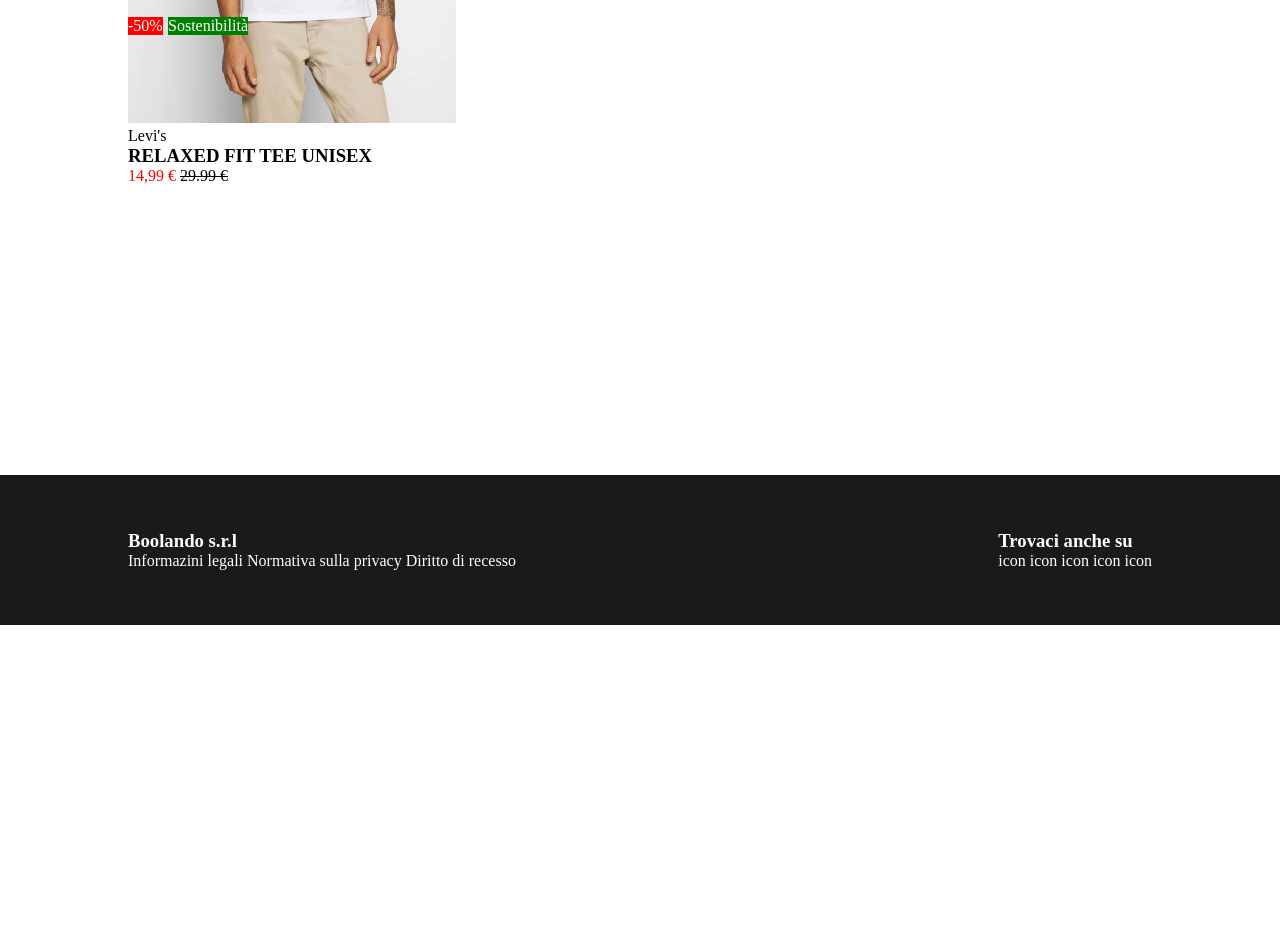
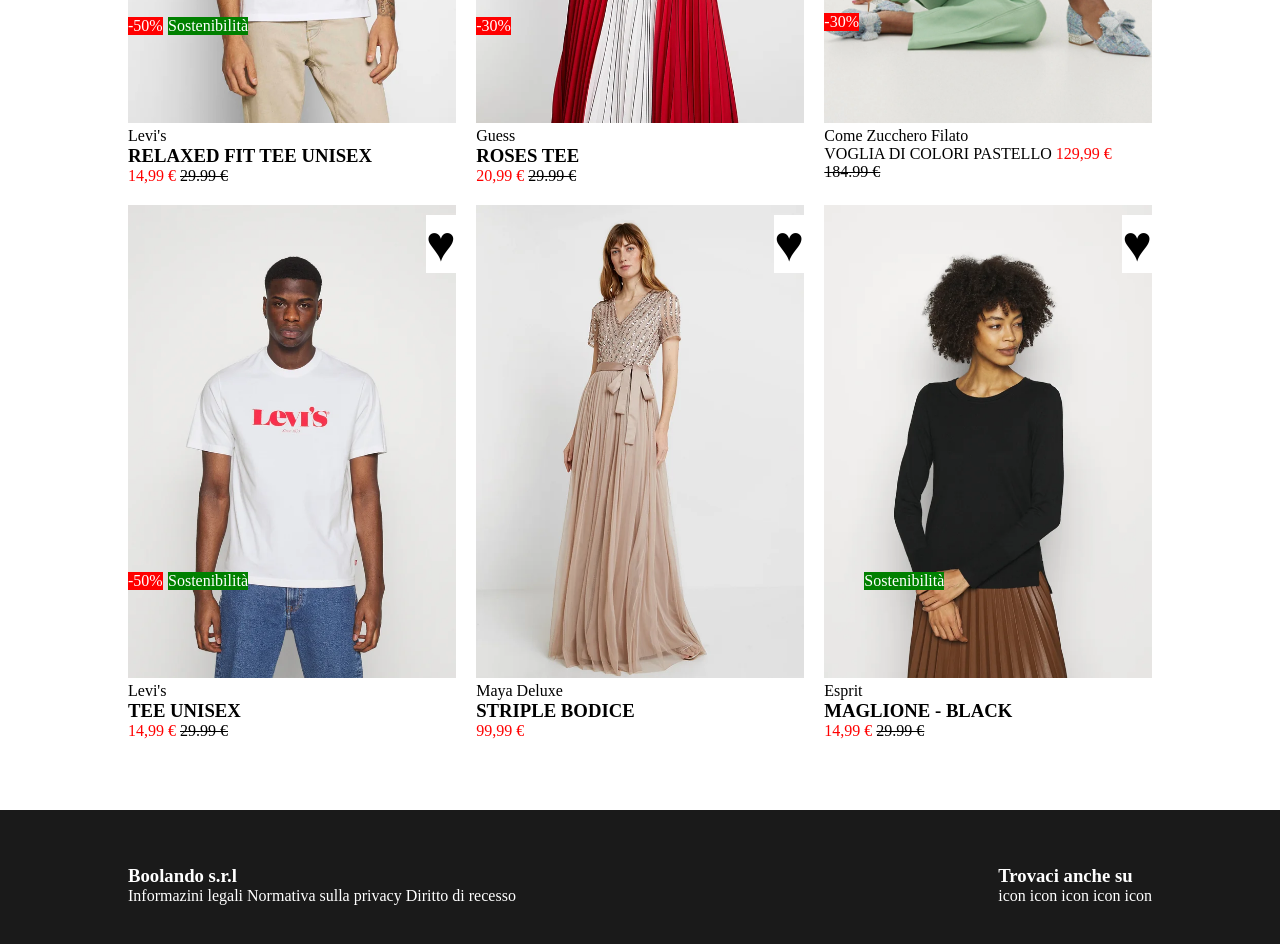
Before and after one commit to ubska/html-css-boolando, a plain HTML site: page index.html in a window 1280 px wide. Shown: the part 500-1444 px from the top of the page. Before the commit the page ends 1125 px from the top, so only its background shows below. Drawn offline with Linux system fonts and the light colour scheme.

Commit message:
heart hover

```diff
--- a/css/style.css
+++ b/css/style.css
@@ -67,10 +67,17 @@ main{
 }
 
 .heart{
+    font-size: 50px;
     position: absolute;
     top: 10px;
     right: 0;
     background-color: white;
+    z-index: 600;
+    cursor: pointer;
+}
+
+.heart:hover{
+    color: #ff0000;
 }
 .discount-label{
     color: white;
@@ -78,6 +85,7 @@ main{
     position: absolute;
     left: 0px;
     bottom: 150px;
+    z-index: 500;
 }
 
 .info-label{
@@ -86,6 +94,7 @@ main{
     position: absolute;
     bottom: 150px;
     left: 40px;
+    z-index: 500;
 }
 
 .price{
--- a/index.html
+++ b/index.html
@@ -44,11 +44,67 @@
                     <span class="price">14,99 &#8364;</span>
                     <span class="full-price"><del>29.99 &#8364;</del></span>
                 </div>
-                <div class="product"></div>
-                <div class="product"></div>
-                <div class="product"></div>
-                <div class="product"></div>
-                <div class="product"></div>
+
+
+                <!-- product item -->
+                <div class="product">
+                    <div class="heart">&heartsuit;</div>
+                    <img src="img/2.webp" alt="card product">
+                    <div class="discount-label">-30%</div>
+
+                    <!-- info product -->
+                    <div>Guess</div>
+                    <h3>ROSES TEE</h3>
+                    <span class="price">20,99 &#8364;</span>
+                    <span class="full-price"><del>29.99 &#8364;</del></span>
+                </div>
+
+                <!-- product item -->
+                <div class="product">
+                    <div class="heart">&heartsuit;</div>
+                    <img src="img/3.webp" alt="card product">
+                    <div class="discount-label">-30%</div>
+                    <!-- info product -->
+                    <div>Come Zucchero Filato</div>
+                    <h3></h3>VOGLIA DI COLORI PASTELLO
+                    <span class="price">129,99 &#8364;</span>
+                    <span class="full-price"><del>184.99 &#8364;</del></span>
+                </div>
+
+                <!-- product item -->
+                <div class="product">
+                    <div class="heart">&heartsuit;</div>
+                    <img src="img/4.webp" alt="card product">
+                    <div class="discount-label">-50%</div>
+                    <div class="info-label">Sostenibilità</div>
+                    <!-- info product -->
+                    <div>Levi's</div>
+                    <h3>TEE UNISEX</h3>
+                    <span class="price">14,99 &#8364;</span>
+                    <span class="full-price"><del>29.99 &#8364;</del></span>
+                </div>
+
+                <!-- product item -->
+                <div class="product">
+                    <div class="heart">&heartsuit;</div>
+                    <img src="img/5.webp" alt="card product">
+                    <!-- info product -->
+                    <div>Maya Deluxe</div>
+                    <h3>STRIPLE BODICE</h3>
+                    <span class="price">99,99 &#8364;</span>
+                </div>
+
+                <!-- product item -->
+                <div class="product">
+                    <div class="heart">&heartsuit;</div>
+                    <img src="img/6.webp" alt="card product">
+                    <div class="info-label">Sostenibilità</div>
+                    <!-- info product -->
+                    <div>Esprit</div>
+                    <h3>MAGLIONE - BLACK</h3>
+                    <span class="price">14,99 &#8364;</span>
+                    <span class="full-price"><del>29.99 &#8364;</del></span>
+                </div>
             </div>
         </section>
     </main>
```
